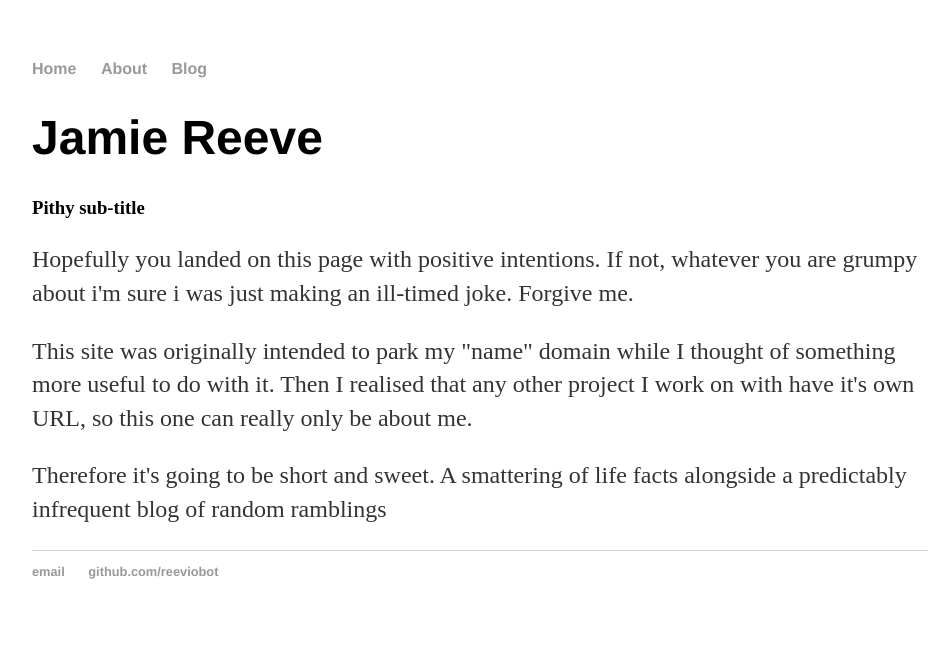
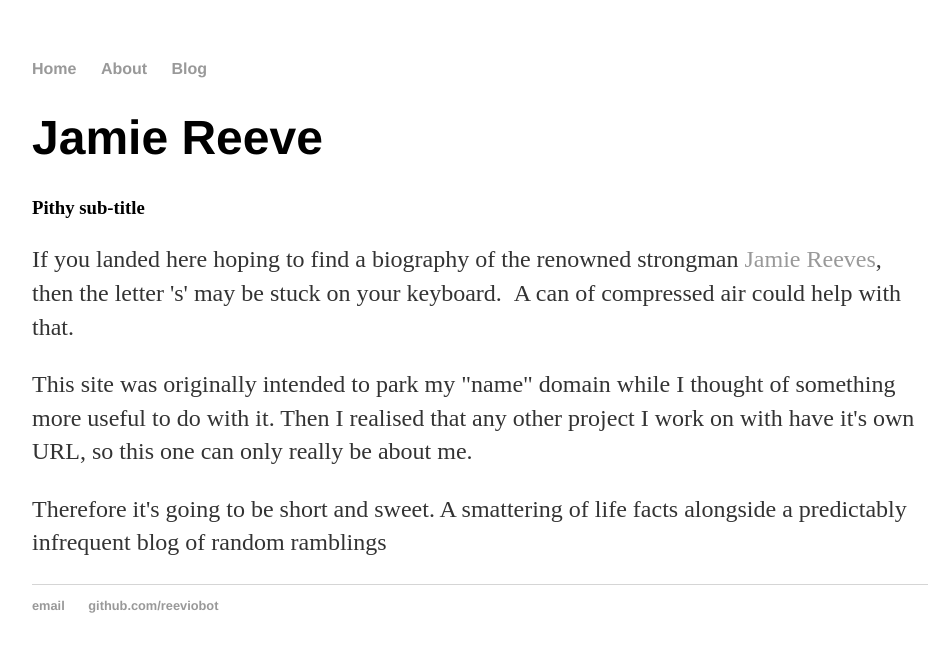
Before and after one commit to reeviobot/reeviobot.github.io, a Jekyll site: the page built from index.html, in a window 1280 px wide. Shown: the top 652 px of the page, without its empty margins (160-1107 px from the left). Built offline with Jekyll 4.4.1, drawn with Linux system fonts in a browser that asks for light colours.

Commit message:
Update from Forestry.io - index.html

```diff
--- a/index.html
+++ b/index.html
@@ -5,9 +5,9 @@ layout: default
 <div class="blurb">
 	<h1>Jamie Reeve</h1>
 	<h3>Pithy sub-title</h3>
-	<p>Hopefully you landed on this page with positive intentions. If not, whatever you are grumpy about i'm sure i was just making an ill-timed joke. Forgive me.</p>
+	<p>If you landed here hoping to find a biography of the renowned strongman <a href="https://en.wikipedia.org/wiki/Jamie_Reeves">Jamie Reeves</a>, then the letter 's' may be stuck on your keyboard. &nbsp;A can of compressed air could help with that.</p>
 
-	<p>This site was originally intended to park my "name" domain while I thought of something more useful to do with it. Then I realised that any other project I work on with have it's own URL, so this one can really only be about me.</p>
+	<p>This site was originally intended to park my "name" domain while I thought of something more useful to do with it. Then I realised that any other project I work on with have it's own URL, so this one can only really be about me.</p>
 
 	<p>Therefore it's going to be short and sweet. A smattering of life facts alongside a predictably infrequent blog of random ramblings</p>
 </div><!-- /.blurb -->
```
